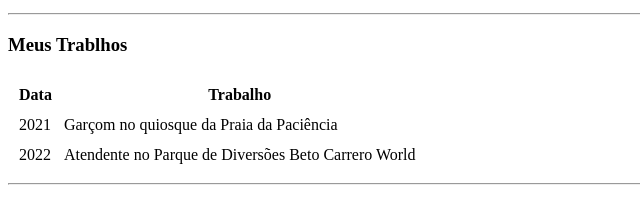
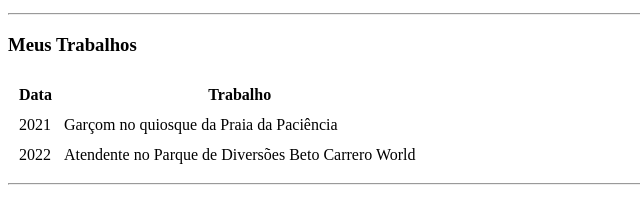
Before and after one commit to JeenzaG/cv, a plain HTML site: page index.html in a window 1280 px wide. Shown: the part 452-652 px from the top of the page, 0-640 px from the left. Drawn offline with Linux system fonts and the light colour scheme.

Commit message:
Update index.html

```diff
--- a/index.html
+++ b/index.html
@@ -41,7 +41,7 @@
 
         <hr>
 
-        <h3>Meus Trablhos</h3>
+        <h3>Meus Trabalhos</h3>
         <table cellspacing="10">
             <thead>
                 <tr>
```
